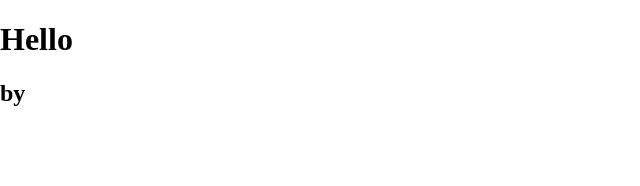
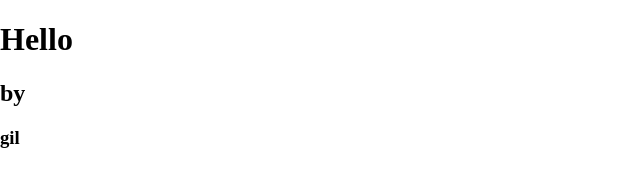
Before and after one commit to bnGil/memory-card-game, a plain HTML site: page index.html in a window 1280 px wide. Shown: the full height of the page, 0-640 px from the left. Drawn offline with Linux system fonts and the light colour scheme.

Commit message:
added gil

```diff
--- a/index.html
+++ b/index.html
@@ -11,5 +11,6 @@
   <body>
     <h1>Hello</h1>
     <h2>by</h2>
+    <h3>gil</h3>
   </body>
 </html>
```
